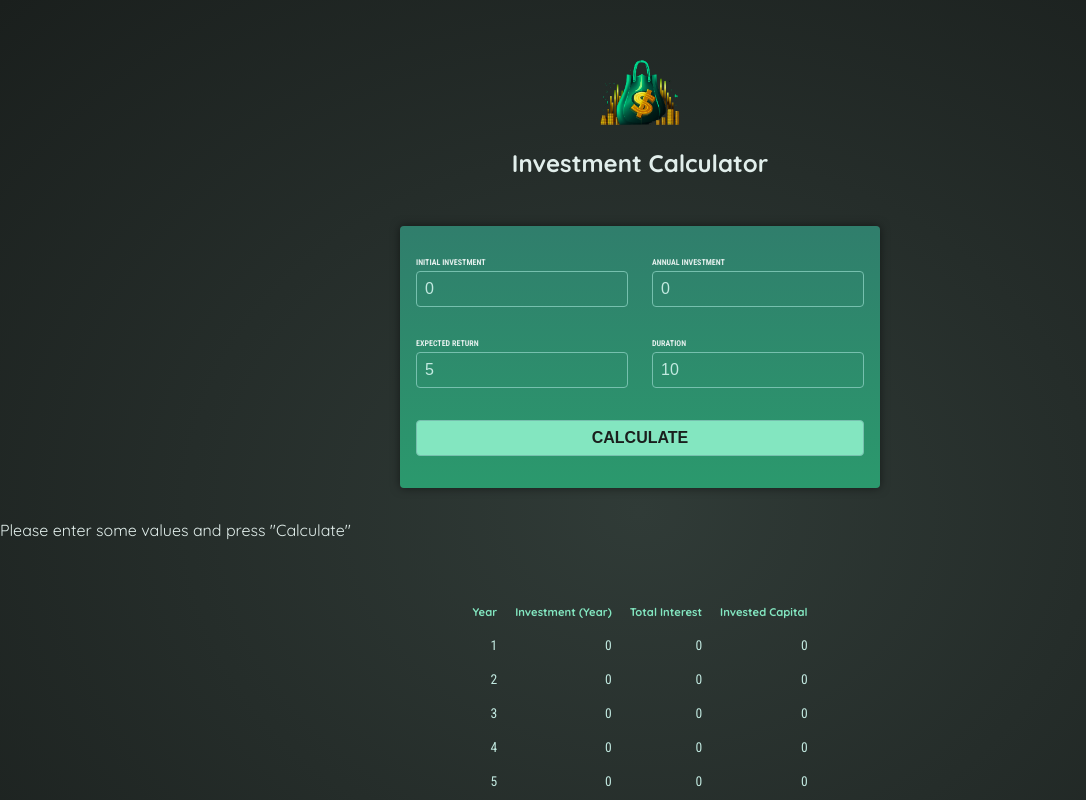
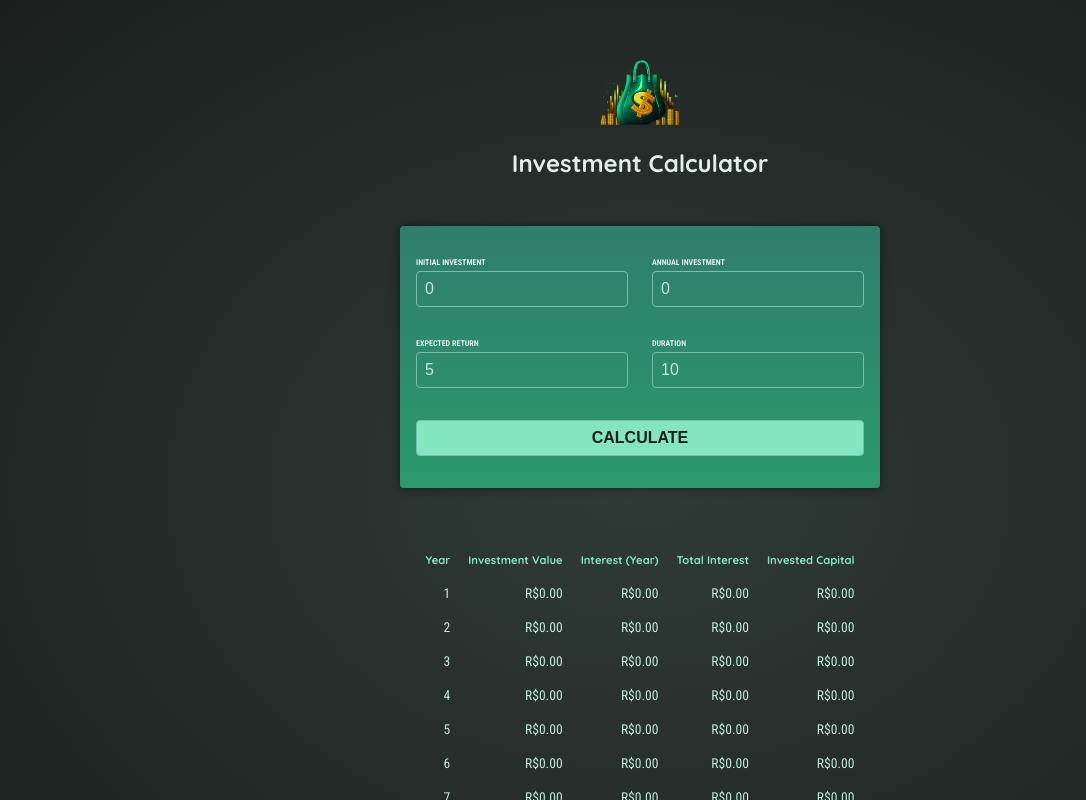
Before and after one commit to Gabrielsoac/profit-calculator, an Angular app: page / in a window 1280 px wide. Both pictures are taken after a click on the button "CALCULATE". Shown: the top 800 px of the page, without its empty margins (0-1086 px from the left). Built offline with nearby package versions, Linux system fonts and the light colour scheme.

Commit message:
feat: added show results

```diff
--- a/src/app/components/investment-results/investment-results.component.html
+++ b/src/app/components/investment-results/investment-results.component.html
@@ -1,10 +1,12 @@
-<p>Please enter some values and press "Calculate"</p>
-
+@if (!results) {
+<p class="center">Please enter some values and press "Calculate"</p>
+} @else {
 <table>
   <thead>
     <tr>
       <th>Year</th>
-      <th>Investment (Year)</th>
+      <th>Investment Value</th>
+      <th>Interest (Year)</th>
       <th>Total Interest</th>
       <th>Invested Capital</th>
     </tr>
@@ -13,10 +15,12 @@
     @for (item of results; track $index) {
     <tr>
       <td>{{ item.year }}</td>
-      <td>{{ item.annualInvestment }}</td>
-      <td>{{ item.totalInterest }}</td>
-      <td>{{ item.totalAmountInvested }}</td>
+      <td>{{ item.valueEndOfYear | currency : "BRL" }}</td>
+      <td>{{ item.interest | currency : "BRL" }}</td>
+      <td>{{ item.totalInterest | currency : "BRL" }}</td>
+      <td>{{ item.totalAmountInvested | currency : "BRL" }}</td>
     </tr>
     }
   </tbody>
 </table>
+}
--- a/src/app/components/investment-results/investment-results.component.ts
+++ b/src/app/components/investment-results/investment-results.component.ts
@@ -3,11 +3,12 @@ import {
   InvestmentData,
   InvestmentResult,
 } from '../../../interfaces/Investment';
+import { CurrencyPipe } from '@angular/common';
 
 @Component({
   selector: 'app-investment-results',
   standalone: true,
-  imports: [],
+  imports: [CurrencyPipe],
   templateUrl: './investment-results.component.html',
   styleUrl: './investment-results.component.css',
 })
```
